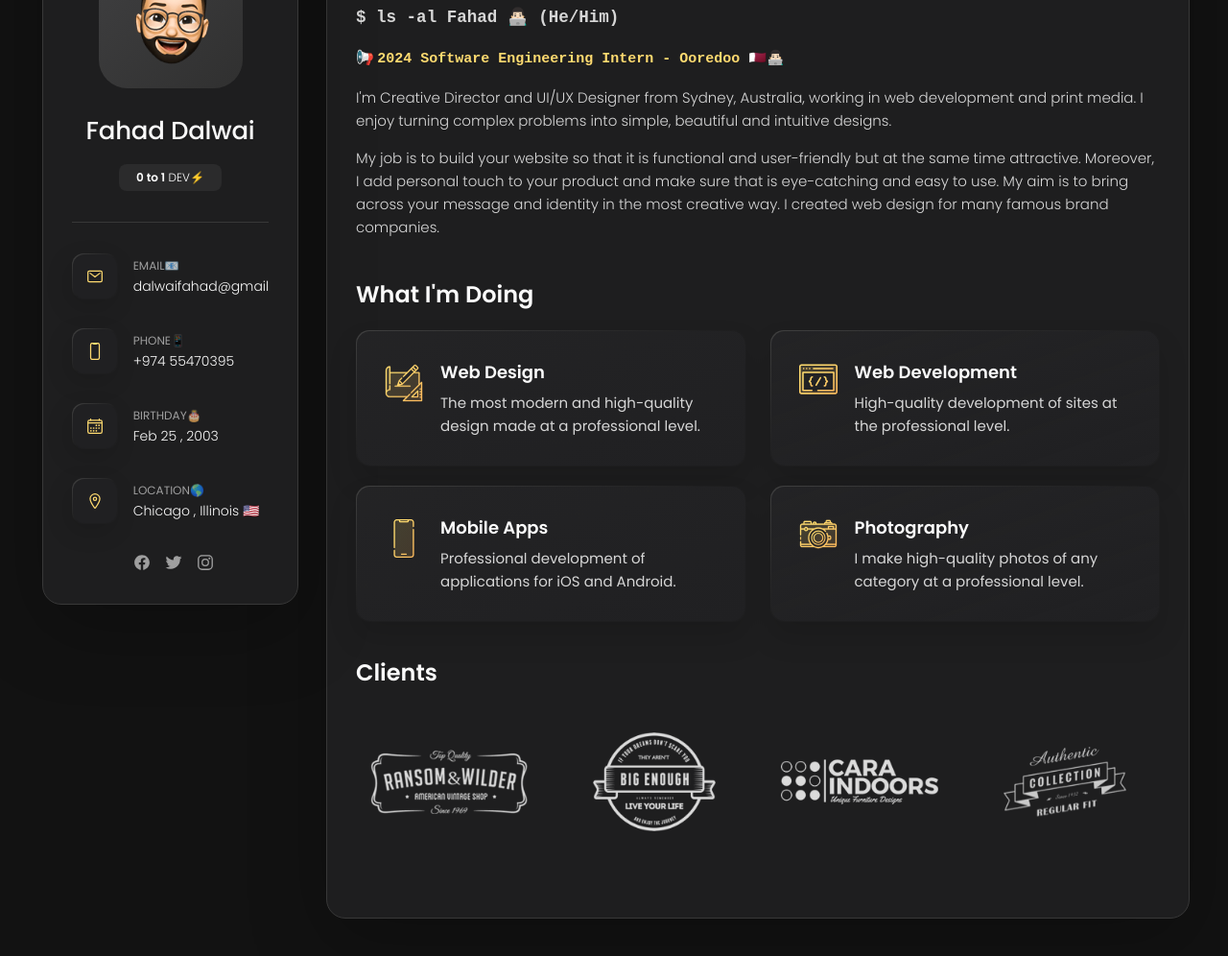
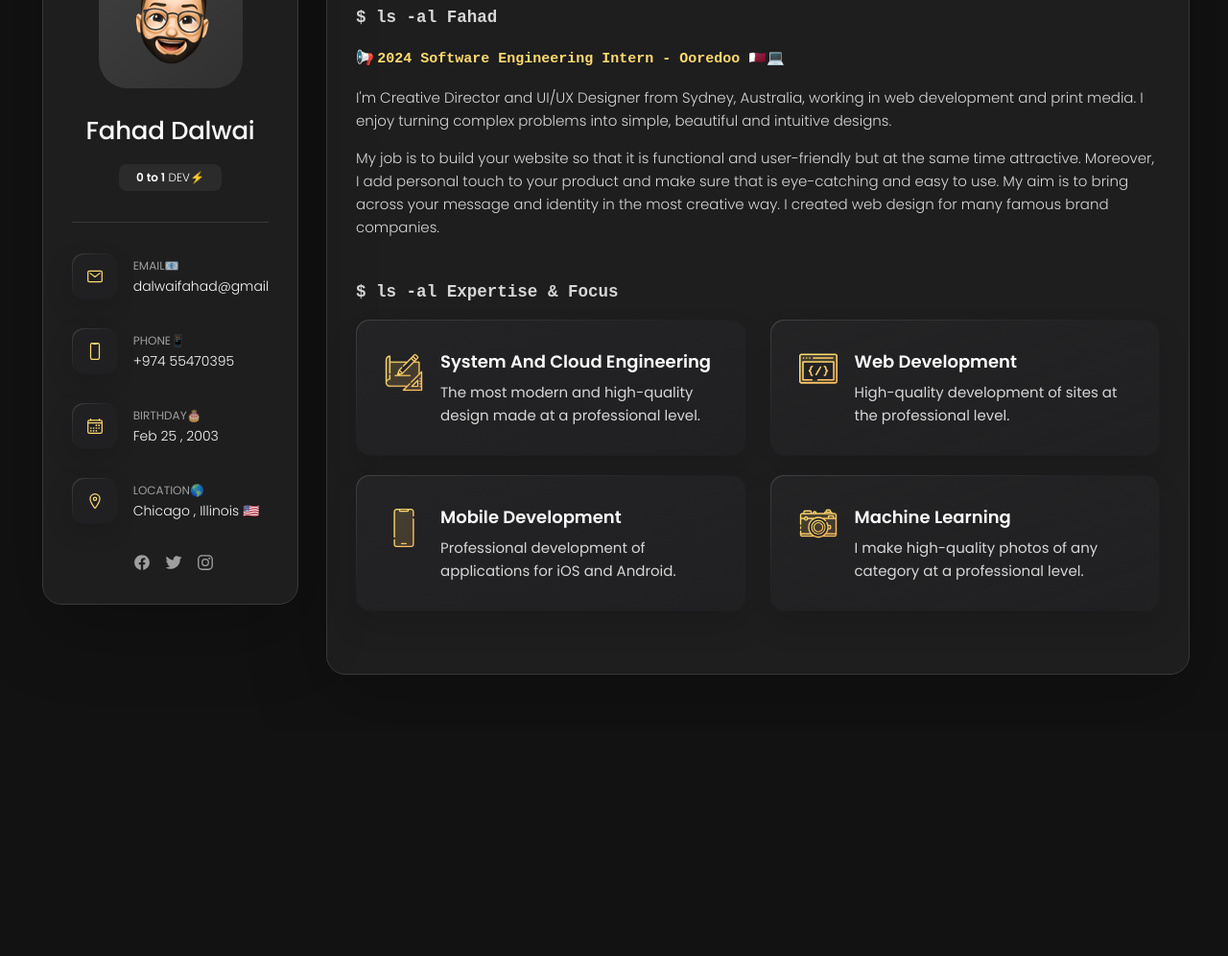
Before and after one commit to fahaddalwai/fahaddalwai.github.io, a plain HTML site: page index.html in a window 1280 px wide. Shown: the part 176-1172 px from the top of the page at 96% size. After the commit the page ends 939 px from the top, so only its background shows below. Drawn offline with nearby package versions, Linux system fonts and the light colour scheme.

Commit message:
feat: services section

```diff
--- a/assets/css/style.css
+++ b/assets/css/style.css
@@ -506,7 +506,13 @@ main {
 
 .about-text p { margin-bottom: 15px; }
 
-
+.service-text{
+  color: var(--light-gray);
+  font-size: var(--fs-5);
+  font-weight: var(--fw-300);
+  line-height: 1.6;
+  margin-bottom: 15px;
+}
 
 /**
  * #service
--- a/index.html
+++ b/index.html
@@ -5,7 +5,7 @@
   <meta charset="UTF-8">
   <meta http-equiv="X-UA-Compatible" content="IE=edge">
   <meta name="viewport" content="width=device-width, initial-scale=1.0">
-  <title>Fahad Dalwai | Portfolio</title>
+  <title>Fahad Salim Dalwai | Portfolio</title>
 
   <!--
     - favicon
@@ -204,7 +204,7 @@
       <article class="about  active" data-page="about">
 
         <header>
-          <h2 class="h2 article-title">About Fahad👨🏻‍💻</h2>
+          <h2 class="h2 article-title">About Fahad 👨🏻‍💻</h2>
         </header>
 
 
@@ -212,9 +212,9 @@
 
         <section class="about-text">
 
-          <h3><code> $ ls -al Fahad 👨🏻‍💻 (He/Him)</code></h3>
+          <h3><code> $ ls -al Fahad</code></h3>
 
-          <h4 class="announcement-padding">📢 <code class="code-highlight-yellow">2024 Software Engineering Intern - Ooredoo 🇶🇦👨🏻‍💻</code></h4>
+          <h4 class="announcement-padding">📢 <code class="code-highlight-yellow">2024 Software Engineering Intern - Ooredoo 🇶🇦💻</code></h4>
 
           <p>
             I'm Creative Director and UI/UX Designer from Sydney, Australia, working in web development and print media.
@@ -228,6 +228,7 @@
             add personal touch to your product and make sure that is eye-catching and easy to use. My aim is to bring
             across your
             message and identity in the most creative way. I created web design for many famous brand companies.
+
           </p>
         </section>
 
@@ -237,9 +238,11 @@
         -->
 
         <section class="service">
+          <section class="service-text">
 
-          <h3 class="h3 service-title">What i'm doing</h3>
+            <h3><code> $ ls -al Expertise & Focus</code></h3>
 
+          </section>
           <ul class="service-list">
 
             <li class="service-item">
@@ -250,7 +253,7 @@
               </div>
 
               <div class="service-content-box">
-                <h4 class="h4 service-item-title">Web design</h4>
+                <h4 class="h4 service-item-title">System and Cloud Engineering</h4>
 
                 <p class="service-item-text">
                   The most modern and high-quality design made at a professional level.
@@ -282,7 +285,7 @@
               </div>
 
               <div class="service-content-box">
-                <h4 class="h4 service-item-title">Mobile apps</h4>
+                <h4 class="h4 service-item-title">Mobile Development</h4>
 
                 <p class="service-item-text">
                   Professional development of applications for iOS and Android.
@@ -298,7 +301,7 @@
               </div>
 
               <div class="service-content-box">
-                <h4 class="h4 service-item-title">Photography</h4>
+                <h4 class="h4 service-item-title">Machine Learning</h4>
 
                 <p class="service-item-text">
                   I make high-quality photos of any category at a professional level.
@@ -363,55 +366,7 @@
         </div>
 
 
-        <!--
-          - clients
-        -->
 
-        <section class="clients">
-
-          <h3 class="h3 clients-title">Clients</h3>
-
-          <ul class="clients-list has-scrollbar">
-
-            <li class="clients-item">
-              <a href="#">
-                <img src="./assets/images/logo-1-color.png" alt="client logo">
-              </a>
-            </li>
-
-            <li class="clients-item">
-              <a href="#">
-                <img src="./assets/images/logo-2-color.png" alt="client logo">
-              </a>
-            </li>
-
-            <li class="clients-item">
-              <a href="#">
-                <img src="./assets/images/logo-3-color.png" alt="client logo">
-              </a>
-            </li>
-
-            <li class="clients-item">
-              <a href="#">
-                <img src="./assets/images/logo-4-color.png" alt="client logo">
-              </a>
-            </li>
-
-            <li class="clients-item">
-              <a href="#">
-                <img src="./assets/images/logo-5-color.png" alt="client logo">
-              </a>
-            </li>
-
-            <li class="clients-item">
-              <a href="#">
-                <img src="./assets/images/logo-6-color.png" alt="client logo">
-              </a>
-            </li>
-
-          </ul>
-
-        </section>
 
       </article>
 
```
